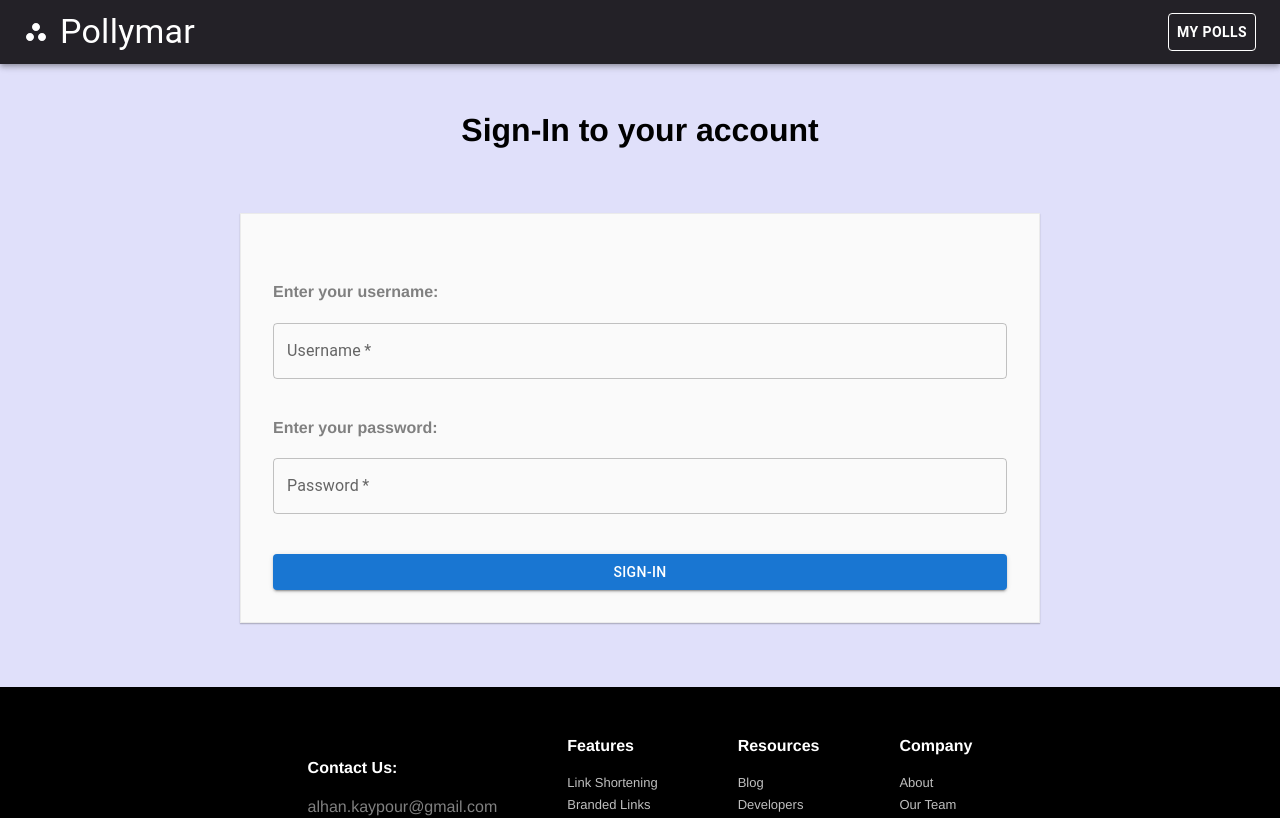
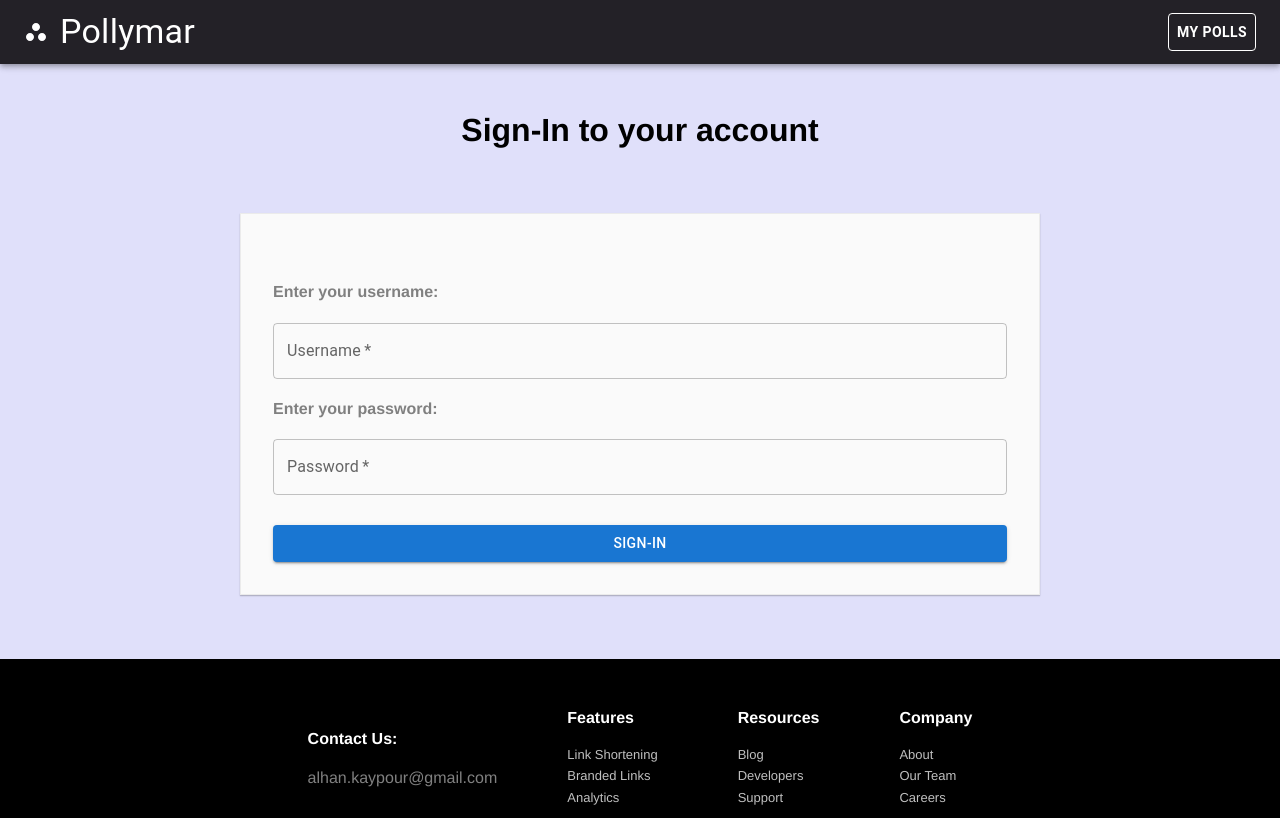
Before and after one commit to AlhaN-K/Poll-Front-End, a React (Create React App) app: page /signin in a window 1280 px wide. Shown: the top 818 px of the page. Built offline with nearby package versions, Linux system fonts and the light colour scheme; no server answers.

Commit message:
added validation

```diff
--- a/src/components/Sign-In/SignIn.js
+++ b/src/components/Sign-In/SignIn.js
@@ -1,9 +1,6 @@
 import "./SignIn.css";
 import React, { useState } from "react";
-// import { Link } from "react-router-dom";
 import TextField from "@mui/material/TextField";
-// import Alert from "@mui/material/Alert";
-// import Box from "@mui/material/Box";
 import Button from "@mui/material/Button";
 import axios from "axios";
 const url = "http://localhost:3000/login";
@@ -11,6 +8,10 @@ const url = "http://localhost:3000/login";
 const SignIn = () => {
   const [username, setUsername] = useState("");
   const [password, setPassword] = useState("");
+  const [usernameErr, setUsernameErr] = useState("");
+  const [passwordErr, setPasswordErr] = useState("");
+  const [incorrectUsername, setIncorrectUsername] = useState("");
+  const [incorrectPassword, setIncorrectPassword] = useState("");
 
   const loginPayload = {
     username: username,
@@ -23,21 +24,34 @@ const SignIn = () => {
       delete axios.defaults.headers.common["authorization"];
     }
   };
-  const login = async () => {
-    if (!username && !password) {
-      console.log("Please fill out the form!");
-    }
-    console.log("loginPayload :>> ", loginPayload);
+  // requests users data from backend
   axios
     .post(url, loginPayload)
     .then((response) => {
-        console.log("response :>> ", response);
       const token = response.data.token;
-        console.log("token :>> ", token);
       localStorage.setItem("token", token);
       setAuthToken(token);
     })
     .catch((error) => console.log("error :>> ", error));
+
+  // Login form validation
+  const loginForm = async () => {
+    setUsernameErr("");
+    setPasswordErr("");
+    if (username === "") {
+      setUsernameErr("Username is a required field.");
+      setPasswordErr("Password is a required field.");
+    } else if (password === "") {
+      setPasswordErr("Password is a required field.");
+    }
+    // validates the username & password from db
+    setIncorrectUsername("");
+    setIncorrectPassword("");
+    if (username !== loginPayload.username) {
+      setIncorrectUsername("Invalid Username");
+    } else if (password !== loginPayload.password) {
+      setIncorrectPassword("Invalid Password");
+    }
   };
   return (
     <>
@@ -45,7 +59,7 @@ const SignIn = () => {
         <h1>Sign-In to your account</h1>
       </div>
       <form>
-        <div className="group">
+        <div className="group-Input">
           <h4>Enter your username:</h4>
           <TextField
             style={{ width: "100%" }}
@@ -57,7 +71,15 @@ const SignIn = () => {
             variant="outlined"
           />
         </div>
-        <div className="group">
+        <div className="inputError">
+          <span>
+            {" "}
+            {username === "" ? usernameErr : ""}
+            {username !== loginPayload.username ? incorrectUsername : ""}
+          </span>
+        </div>
+
+        <div className="group-Input">
           <h4>Enter your password:</h4>
           <TextField
             style={{ width: "100%" }}
@@ -70,11 +92,20 @@ const SignIn = () => {
             variant="outlined"
           />
         </div>
-        {/* <Link to={"/poll"} style={{ color: "white" }}> */}
-        <Button style={{ width: "100%" }} variant="contained" onClick={login}>
+        <div className="inputError">
+          <span>
+            {password === "" ? passwordErr : ""}
+            {password !== loginPayload.password ? incorrectPassword : ""}
+          </span>
+        </div>
+
+        <Button
+          style={{ width: "100%", marginTop: "30px" }}
+          variant="contained"
+          onClick={loginForm}
+        >
           Sign-In
         </Button>
-        {/* </Link> */}
       </form>
     </>
   );
```
Lines whose indentation alone changed are shown as unchanged.
